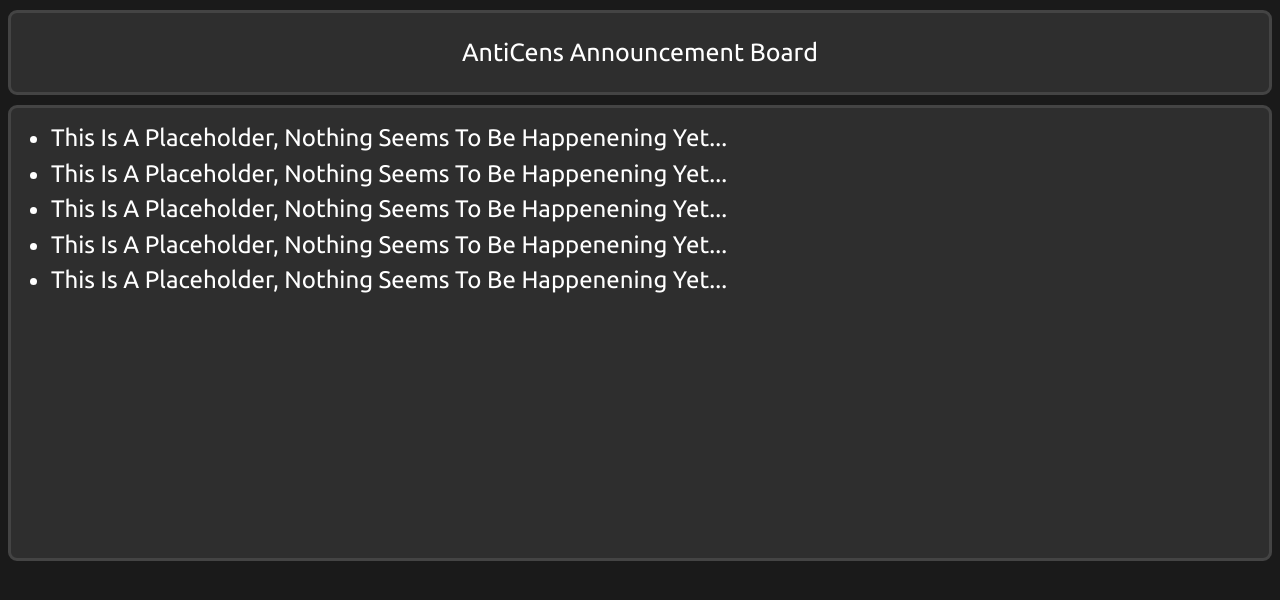
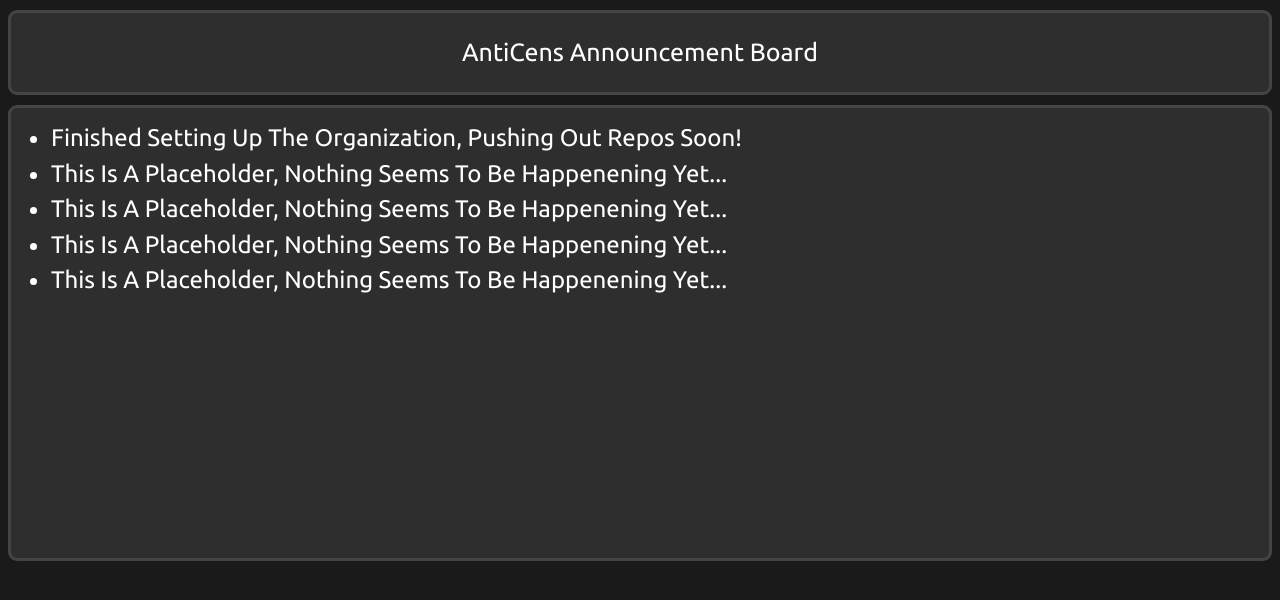
Before and after one commit to AntiCens/AntiCens.github.io, a plain HTML site: page index.html in a window 1280 px wide. Drawn offline with Linux system fonts and the light colour scheme.

Commit message:
Update index.html

```diff
--- a/index.html
+++ b/index.html
@@ -15,7 +15,7 @@
             </div>
             <div class="Box">
                 <ul id="List">
-                    <li>This Is A Placeholder, Nothing Seems To Be Happenening Yet...</li>
+                    <li>Finished Setting Up The Organization, Pushing Out Repos Soon!</li>
                     <li>This Is A Placeholder, Nothing Seems To Be Happenening Yet...</li>
                     <li>This Is A Placeholder, Nothing Seems To Be Happenening Yet...</li>
                     <li>This Is A Placeholder, Nothing Seems To Be Happenening Yet...</li>
```
